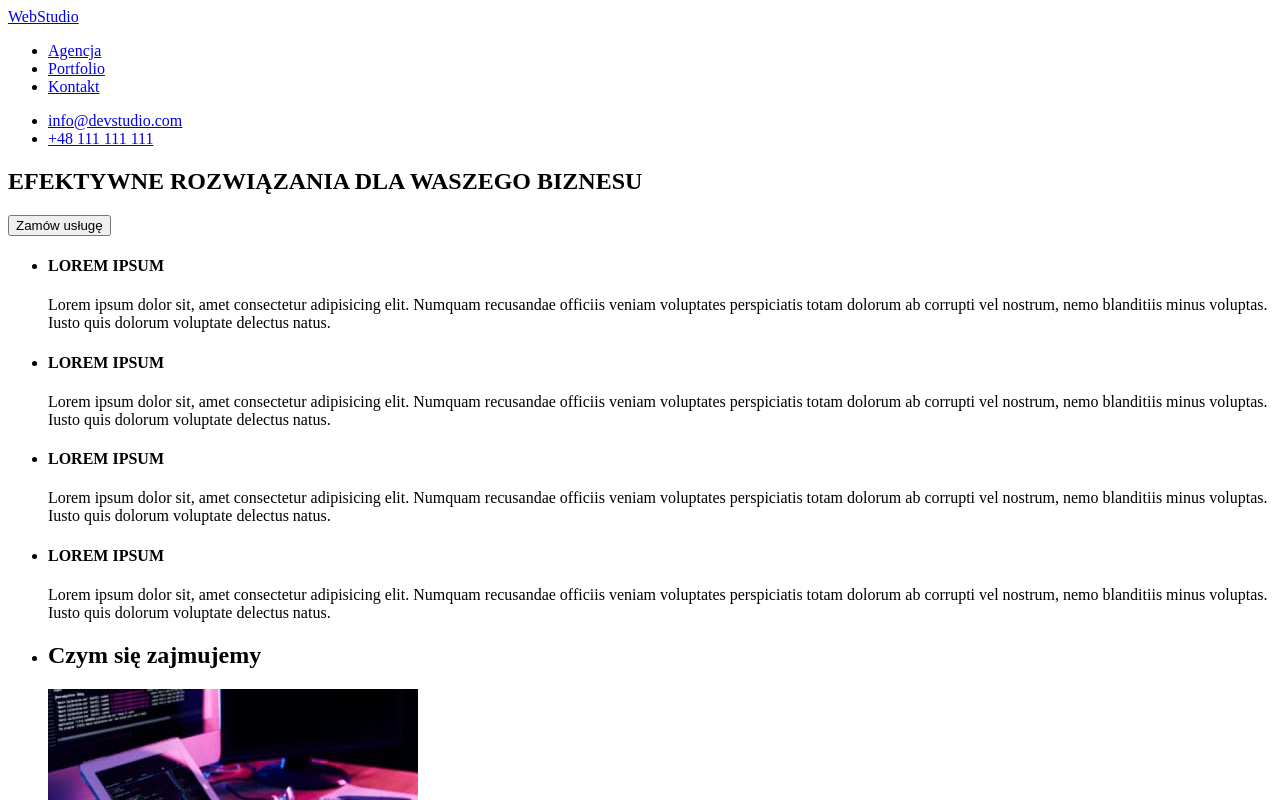
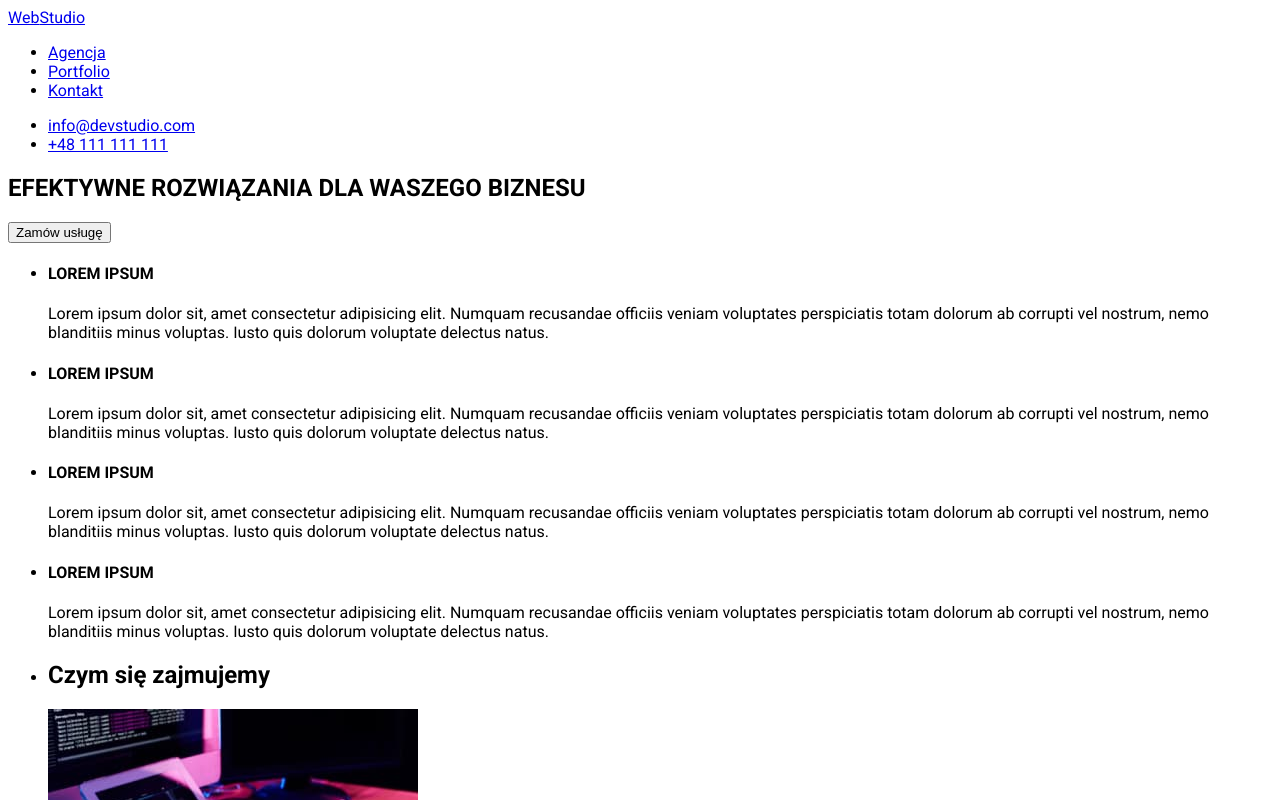
Before and after one commit to julkawinkler/goit-markup-hw-02, a plain HTML site: page index.html in a window 1280 px wide. Shown: the top 800 px of the page. Drawn offline with Linux system fonts and the light colour scheme.

Commit message:
portfolio style
portfolio style

```diff
--- a/css/style.css
+++ b/css/style.css
@@ -0,0 +1,4 @@
+body {
+  font-family: "Raleway", sans-serif;
+  font-family: "Roboto", sans-serif;
+}
--- a/index.html
+++ b/index.html
@@ -5,6 +5,13 @@
     <meta http-equiv="X-UA-Compatible" content="IE=edge" />
     <meta name="viewport" content="width=device-width, initial-scale=1.0" />
     <link rel="stylesheet" href="css\style.css" />
+    <link rel="preconnect" href="https://fonts.googleapis.com" />
+    <link rel="preconnect" href="https://fonts.gstatic.com" crossorigin />
+    <link
+      href="https://fonts.googleapis.com/css2?family=Raleway:wght@800&family=Roboto:wght@400;500;700;900&display=swap"
+      rel="stylesheet"
+    />
+
     <title>Main Page</title>
   </head>
   <body>
@@ -13,7 +20,7 @@
       <nav>
         <ul>
           <li><a href="accent">Agencja</a></li>
-          <li><a href="/portfolio.html">Portfolio</a></li>
+          <li><a href="./portfolio.html">Portfolio</a></li>
           <li><a href="accent">Kontakt</a></li>
         </ul>
       </nav>
```
Also changed, not shown: portfolio.html (+3 -1 lines).
